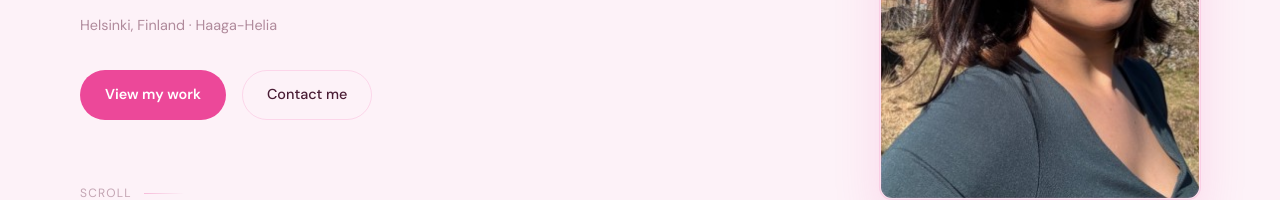
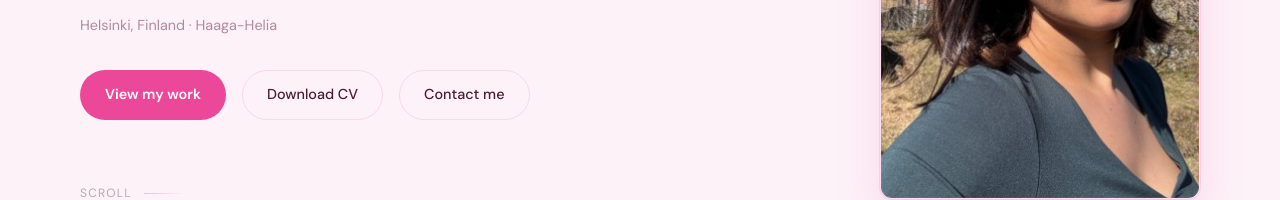
Before and after one commit to sadikshyeah/Sadi_portfolio, a React (Vite) app: page / in a window 1280 px wide. Shown: the part 425-625 px from the top of the page. Built offline with nearby package versions, Linux system fonts and the light colour scheme.

Commit message:
Add download CV link to hero section

```diff
--- a/src/components/Hero.tsx
+++ b/src/components/Hero.tsx
@@ -15,6 +15,13 @@ export function Hero() {
           <div className="hero__actions">
             <a href="#projects" className="btn btn--primary">
               View my work
+            </a>
+            <a
+              href={portfolio.resume}
+              className="btn btn--ghost"
+              download
+            >
+              Download CV
             </a>
             <a href="#contact" className="btn btn--ghost">
               Contact me
```
